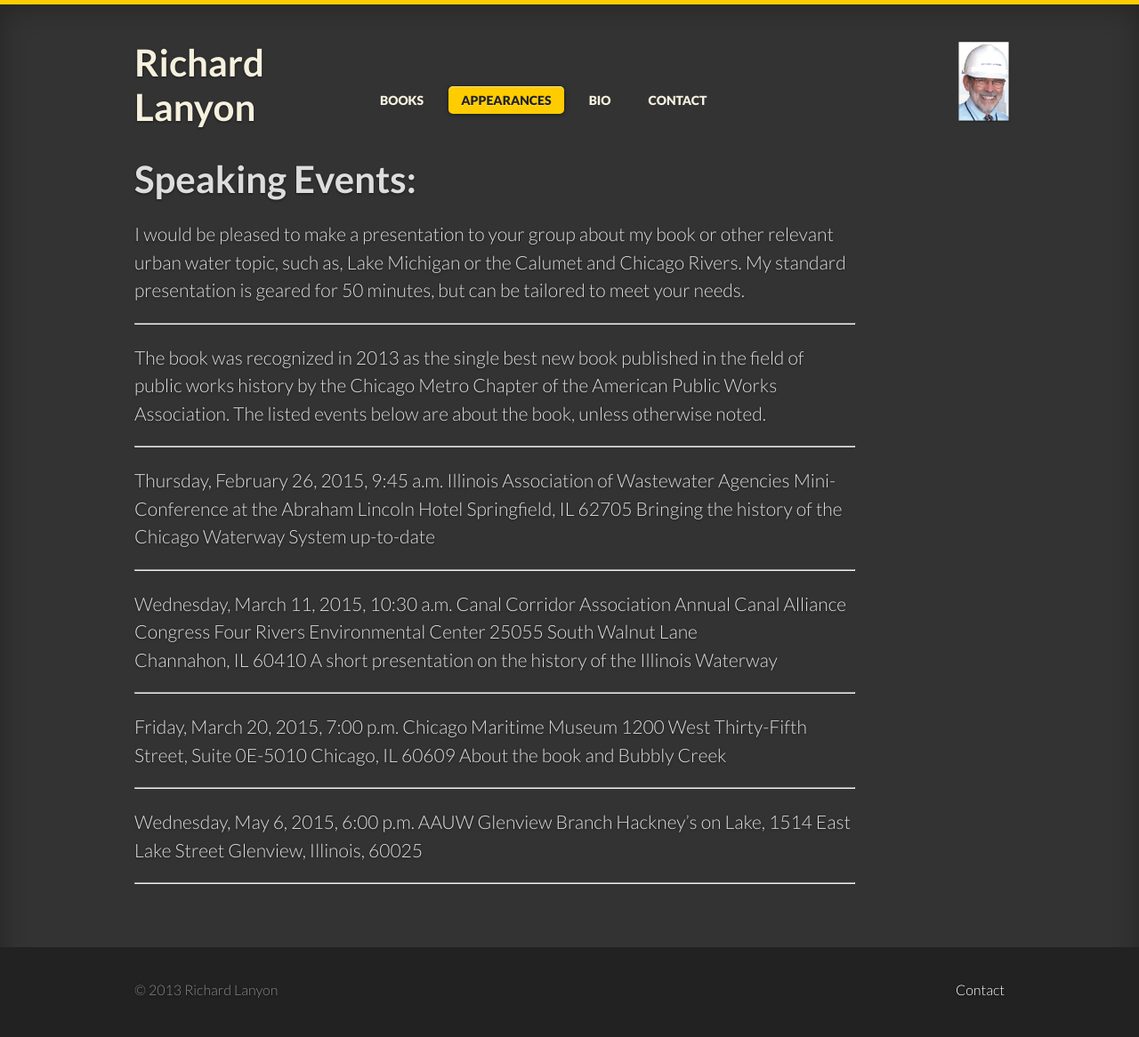
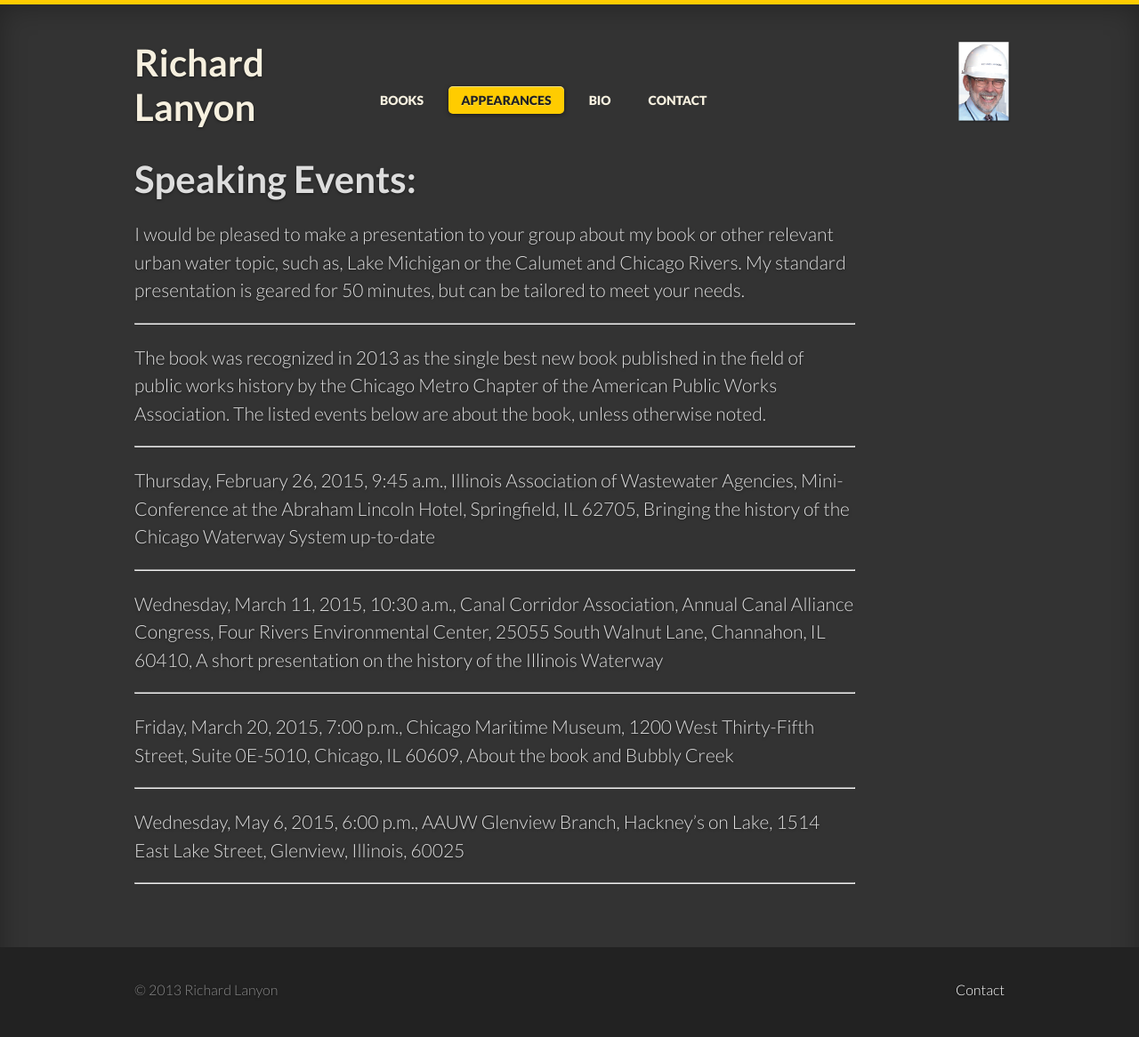
Before and after one commit to LanyonM/lanyonspeaks, a Jekyll site: the page built from _posts/2013-01-01-speaking.md, in a window 1280 px wide. Shown: the whole page at 89% size. Built offline with Jekyll 4.4.1, drawn with Linux system fonts in a browser that asks for light colours; some web fonts are replaced.

```diff
--- a/_posts/2013-01-01-speaking.md
+++ b/_posts/2013-01-01-speaking.md
@@ -14,35 +14,18 @@ The book was recognized in 2013 as the single best new book published in the fie
 
 ----
 
-Thursday, February 26, 2015, 9:45 a.m.
-Illinois Association of Wastewater Agencies
-Mini-Conference at the Abraham Lincoln Hotel
-Springfield, IL 62705
-Bringing the history of the Chicago Waterway System up-to-date
+Thursday, February 26, 2015, 9:45 a.m., Illinois Association of Wastewater Agencies, Mini-Conference at the Abraham Lincoln Hotel, Springfield, IL 62705, Bringing the history of the Chicago Waterway System up-to-date
 
 ----
 
-Wednesday, March 11, 2015, 10:30 a.m.
-Canal Corridor Association
-Annual Canal Alliance Congress
-Four Rivers Environmental Center
-25055 South Walnut Lane
-Channahon, IL 60410
-A short presentation on the history of the Illinois Waterway
+Wednesday, March 11, 2015, 10:30 a.m., Canal Corridor Association, Annual Canal Alliance Congress, Four Rivers Environmental Center, 25055 South Walnut Lane, Channahon, IL 60410, A short presentation on the history of the Illinois Waterway
 
 ----
 
-Friday, March 20, 2015, 7:00 p.m.
-Chicago Maritime Museum
-1200 West Thirty-Fifth Street, Suite 0E-5010
-Chicago, IL 60609
-About the book and Bubbly Creek
+Friday, March 20, 2015, 7:00 p.m., Chicago Maritime Museum, 1200 West Thirty-Fifth Street, Suite 0E-5010, Chicago, IL 60609, About the book and Bubbly Creek
 
 ----
 
-Wednesday, May 6, 2015, 6:00 p.m.
-AAUW Glenview Branch
-Hackney’s on Lake, 1514 East Lake Street
-Glenview, Illinois, 60025
+Wednesday, May 6, 2015, 6:00 p.m., AAUW Glenview Branch, Hackney’s on Lake, 1514 East Lake Street, Glenview, Illinois, 60025
 
 ----
```
